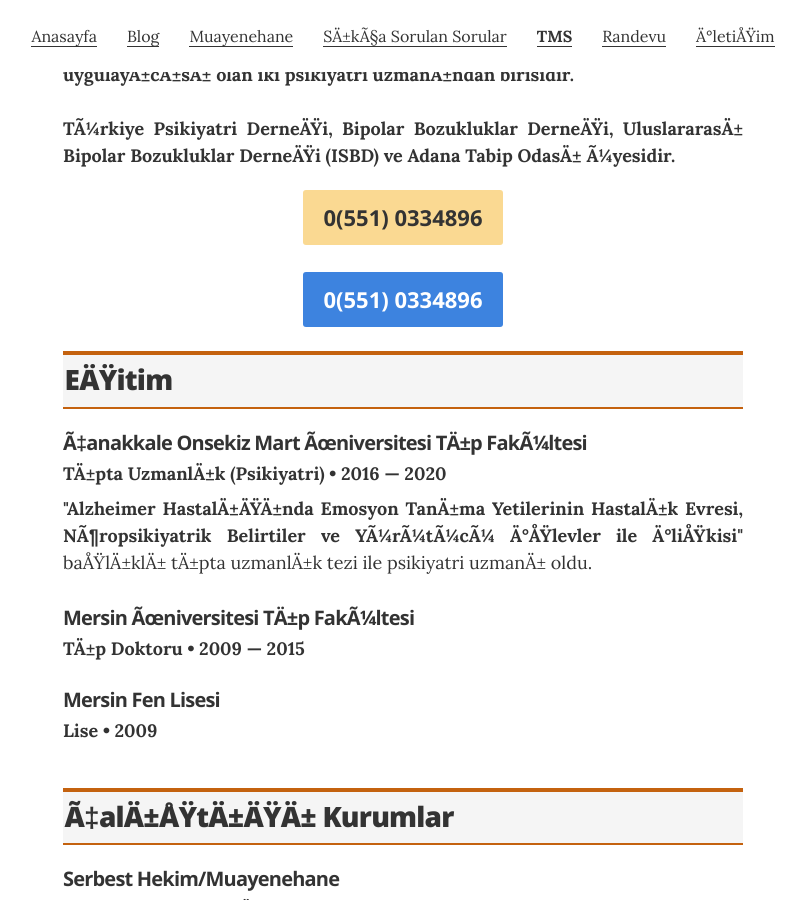
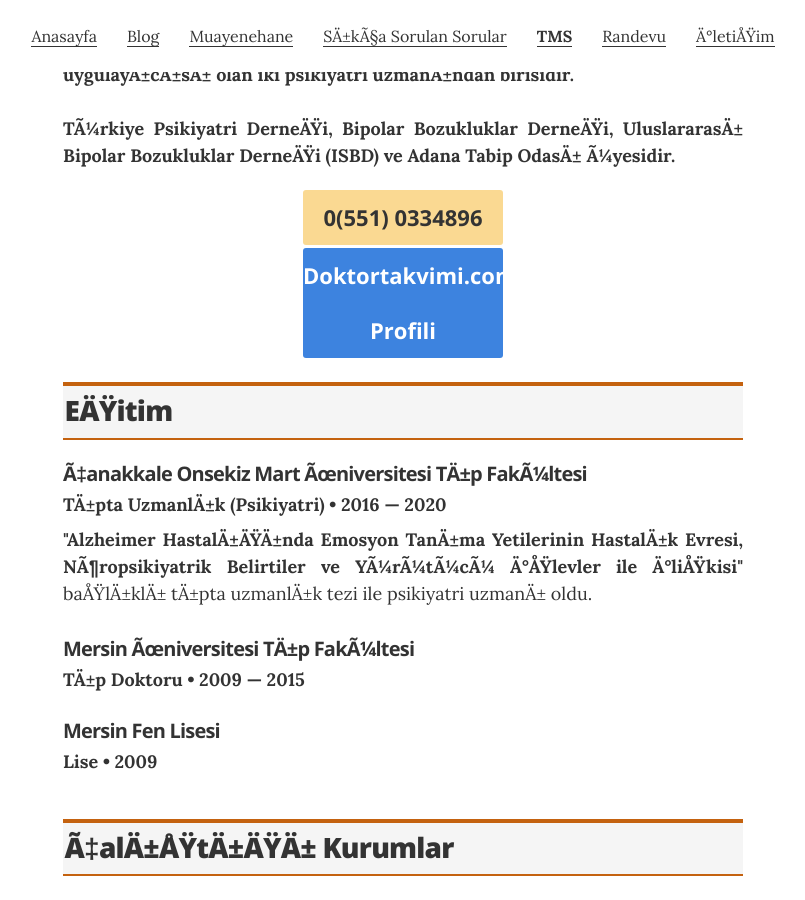
Before and after one commit to ibucgun/ibucgun.github.io, a Jekyll site: the page built from index.html, in a window 1280 px wide and 900 px high, scrolled down 1305 px. Shown: the whole window, without its empty margins (237-1042 px from the left). Built offline with Jekyll 4.4.1, drawn with Linux system fonts in a browser that asks for light colours.

Commit message:
Update resume.html

```diff
--- a/_layouts/resume.html
+++ b/_layouts/resume.html
@@ -41,8 +41,8 @@
           <p style="text-align: justify">{{ site.resume_header_intro }}</p>
         </div>
 	   <center><a href="tel:+905510334896" class="contact-button no-print" itemprop="telephone" title="Ara" style="margin-top:3px;"><b>0(551) 0334896</b></a>
-	   </center><br>
-	   <center><a href="https://www.doktortakvimi.com/ismail-bucgun/psikiyatri/adana" class="doktortakvimi-button no-print" itemprop="doktortakvimi" title="Ara" style="margin-top:3px;"><b>0(551) 0334896</b></a>
+	   </center>
+	   <center><a href="https://www.doktortakvimi.com/ismail-bucgun/psikiyatri/adana" class="doktortakvimi-button no-print" itemprop="doktortakvimi" title="Ara" style="margin-top:3px;"><b>Doktortakvimi.com Profili</b></a>
 	   </center><br>
 	  </header>
 
```
